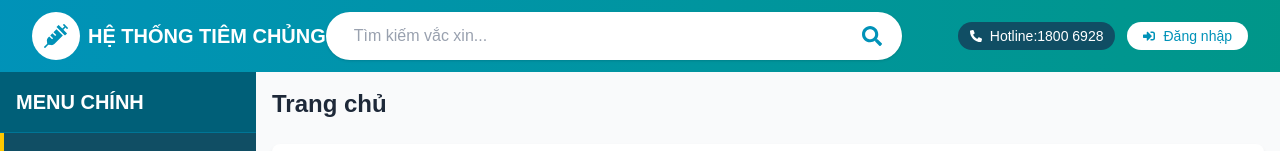
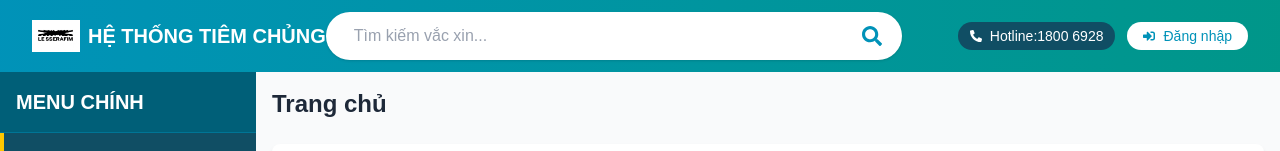
Before and after one commit to datphannn/project_vaccination, a Next.js app: page / in a window 1280 px wide. Shown: the top 151 px of the page. Built offline with nearby package versions, Linux system fonts and the light colour scheme.

Commit message:
branch Dev

```diff
--- a/src/app/page.tsx
+++ b/src/app/page.tsx
@@ -1,7 +1,7 @@
 'use client';
 
 import Image from 'next/image';
-import { useState, useMemo } from 'react';
+import { useState, useMemo, ReactNode } from 'react';
 import {
   FaSearch,
   FaPhoneAlt,
@@ -20,7 +20,7 @@ import Link from 'next/link';
 interface MenuItem {
   id: string;
   label: string;
-  icon: JSX.Element;
+  icon: ReactNode;
 }
 
 interface Vaccine {
@@ -86,19 +86,19 @@ export default function VaccinationSystem() {
               aria-label="Về trang chủ"
             >
               <div className="relative w-10 h-10 sm:w-12 sm:h-12">
-                {/* Fallback cho trường hợp không có logo */}
+                {/* Fallback cho trường hợp không có logo
                 <div className="w-full h-full bg-white rounded-full flex items-center justify-center">
                   <FaSyringe className="text-cyan-600 text-2xl" />
-                </div>
+                </div> */}
                 {/* Uncomment khi có logo thật */}
-                {/* <Image
+                <Image
                   alt="Logo Tiêm Chủng"
                   src="/logo.jpg"
                   fill
                   className="object-contain"
                   priority
                   quality={100}
-                /> */}
+                />
               </div>
               <h1 className="ml-2 text-white font-bold text-lg sm:text-xl whitespace-nowrap">
                 HỆ THỐNG TIÊM CHỦNG
```
